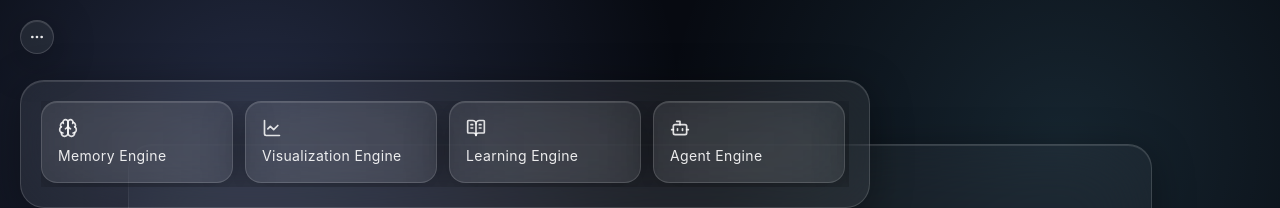
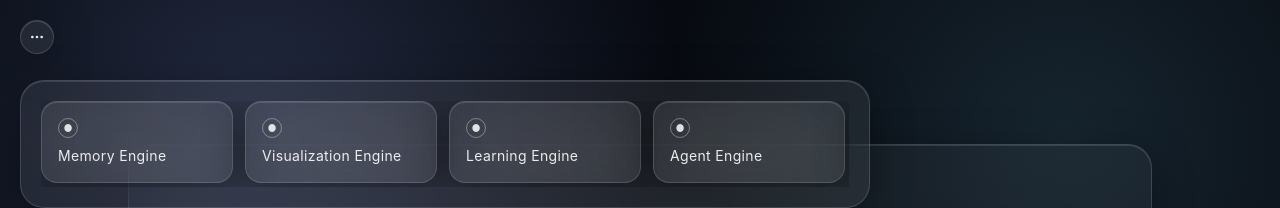
Before and after one commit to kartik-009-k/lalalalaalalalalalalalaaallaaaa, a React (Vite) app: page / in a window 1280 px wide. Both pictures are taken after a click on the button 37 px from the left and 37 px from the top of the page. Shown: the top 208 px of the page. Built offline with nearby package versions, Linux system fonts and the light colour scheme.

Commit message:
Harden EngineDirectory to avoid icon-import runtime blank screen

```diff
--- a/src/components/EngineDirectory.jsx
+++ b/src/components/EngineDirectory.jsx
@@ -1,14 +1,13 @@
 import { motion, AnimatePresence } from 'framer-motion'
-import { Brain, LayoutPanelTop, Bot, BookOpenText, Sparkles, LineChart } from 'lucide-react'
 import GlassPanel from './GlassPanel'
 
 const engines = [
-  { name: 'Memory Engine', icon: Brain },
-  { name: 'Visualization Engine', icon: LineChart },
-  { name: 'Learning Engine', icon: BookOpenText },
-  { name: 'Agent Engine', icon: Bot },
-  { name: 'Layout Engine', icon: LayoutPanelTop },
-  { name: 'Personality Engine', icon: Sparkles },
+  'Memory Engine',
+  'Visualization Engine',
+  'Learning Engine',
+  'Agent Engine',
+  'Layout Engine',
+  'Personality Engine',
 ]
 
 export default function EngineDirectory({ open }) {
@@ -24,22 +23,21 @@ export default function EngineDirectory({ open }) {
         >
           <GlassPanel className="w-[min(90vw,850px)] p-4 md:p-5">
             <div className="flex gap-3 overflow-x-auto pb-1">
-              {engines.map((engine, index) => {
-                const Icon = engine.icon
-                return (
+              {engines.map((name, index) => (
                 <motion.div
-                    key={engine.name}
+                  key={name}
                   initial={{ opacity: 0, y: 12 }}
                   animate={{ opacity: 1, y: 0 }}
                   transition={{ delay: 0.05 * index, duration: 0.35 }}
                   whileHover={{ y: -5 }}
                   className="glass-surface min-w-48 rounded-2xl p-4"
                 >
-                    <Icon className="mb-2 h-5 w-5 text-white/85" />
-                    <p className="text-sm tracking-wide text-white/90">{engine.name}</p>
+                  <div className="mb-2 flex h-5 w-5 items-center justify-center rounded-full border border-white/35 text-[10px] text-white/85">
+                    ●
+                  </div>
+                  <p className="text-sm tracking-wide text-white/90">{name}</p>
                 </motion.div>
-                )
-              })}
+              ))}
             </div>
           </GlassPanel>
         </motion.div>
```
Lines whose indentation alone changed are shown as unchanged.
